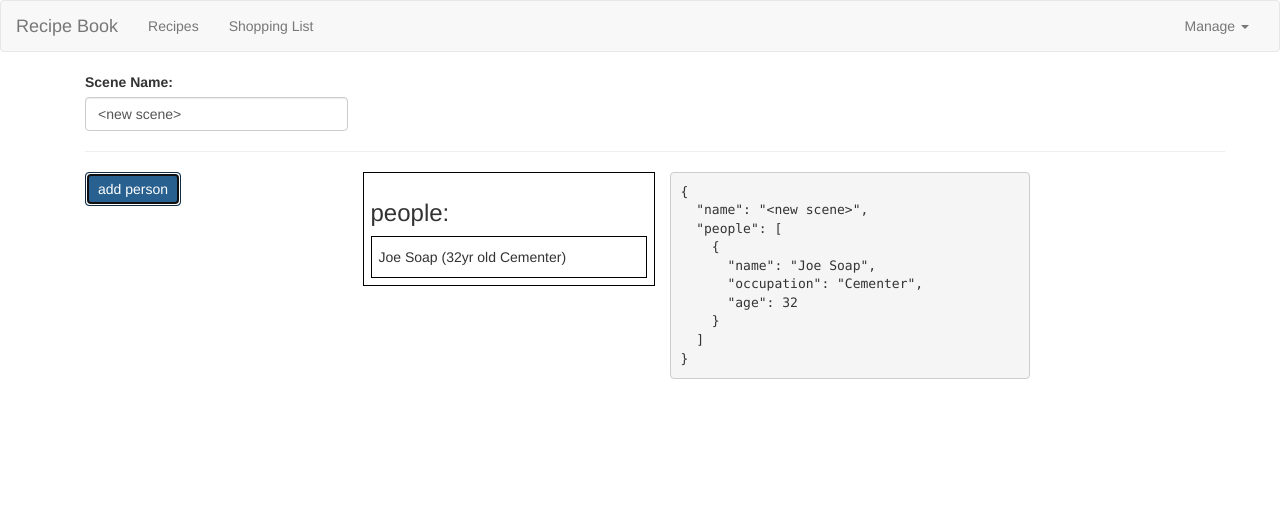
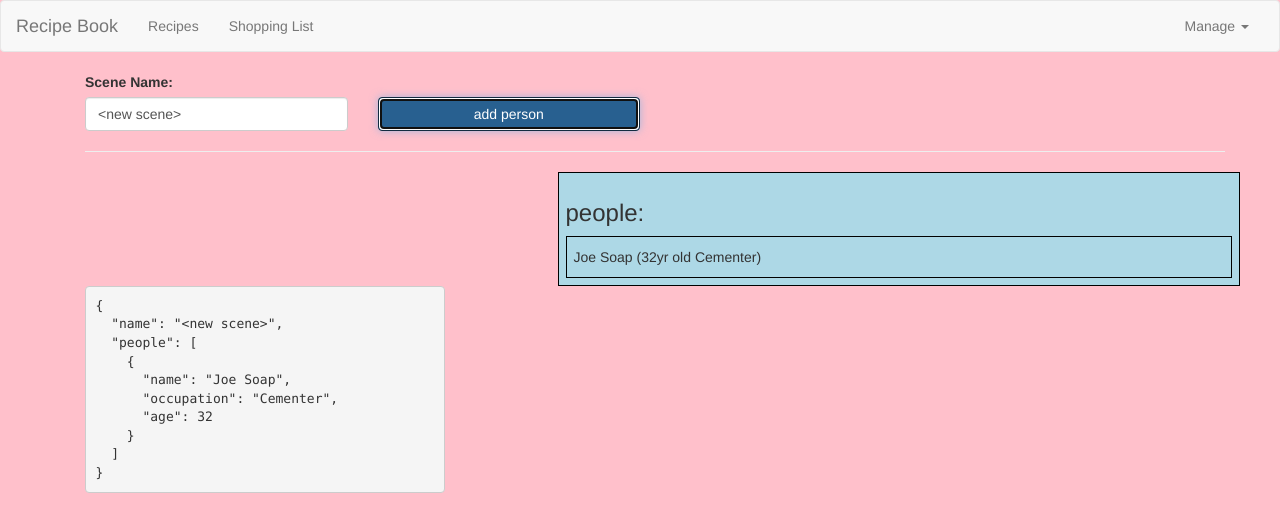
Before and after one commit to doug-newton/angular-udemy-course-project, an Angular app: page / in a window 1280 px wide. Both pictures are taken after a click on the button "add person". Shown: the top 532 px of the page. Built offline with nearby package versions, Linux system fonts and the light colour scheme.

Commit message:
adjust theme/layout

```diff
--- a/src/app/complex-forms/complex-forms.component.css
+++ b/src/app/complex-forms/complex-forms.component.css
@@ -29,7 +29,8 @@ button.delete-button {
 .people-box {
     display: inline-block;
     border: 1px solid black;
-    padding: 0.5em
+    padding: 0.5em;
+    background-color: lightblue;
 }
 
 .editing {
--- a/src/app/complex-forms/complex-forms.component.html
+++ b/src/app/complex-forms/complex-forms.component.html
@@ -1,14 +1,19 @@
 <div class="container">
-    <div class="row">
+
+    <div class="row form-group">
         <div class="col-xs-3">
             <label for="scene-name">Scene Name:</label>
             <input class="form-control" [(ngModel)]="scene.name" name="scene-name" type="text">
         </div>
+        <div class="col-xs-3">
+            <label for="action">&NonBreakingSpace;</label>
+            <button type="button" name="action" class="btn btn-primary form-control" (click)="onAddPerson()">add person</button>
+        </div>
     </div>
     <hr>
+
     <div class="row">
-        <div class="col-xs-3">
-            <button class="btn btn-primary" (click)="onAddPerson()">add person</button>
+        <div class="col-xs-5">
             <br>
             <div *ngIf="editingPersonIndex > -1" class="edit-box">
                 <h4>edit person</h4>
@@ -24,17 +29,19 @@
                 <button type="button" (click)="onFinishEditing()" class="btn btn-primary">done</button>
             </div>
         </div>
-        <div *ngIf="scene.people.length > 0" class="col-xs-3 people-box">
+        <div *ngIf="scene.people.length > 0" class="col-xs-7 people-box">
             <h3>people:</h3>
             <div *ngFor="let person of scene.people; let pos = index" class="person-box" [ngClass]="{editing:pos==editingPersonIndex}">
                 <span (click)="onEditPerson(pos)">{{person.name}} ({{person.age}}yr old {{person.occupation}})</span>
                 <button class="btn-danger delete-button" (click)="onDeletePerson(pos)">x</button>
             </div>
         </div>
+    </div>
+
+    <div class="row">
         <div class="col-xs-4">
             <app-json-display [scene]="scene"></app-json-display>
         </div>
-        <div class="col-xs-4">
-        </div>
     </div>
+
 </div>
--- a/src/styles.css
+++ b/src/styles.css
@@ -1 +1,3 @@
-/* You can add global styles to this file, and also import other style files */
+body {
+    background-color: pink;
+}
```
